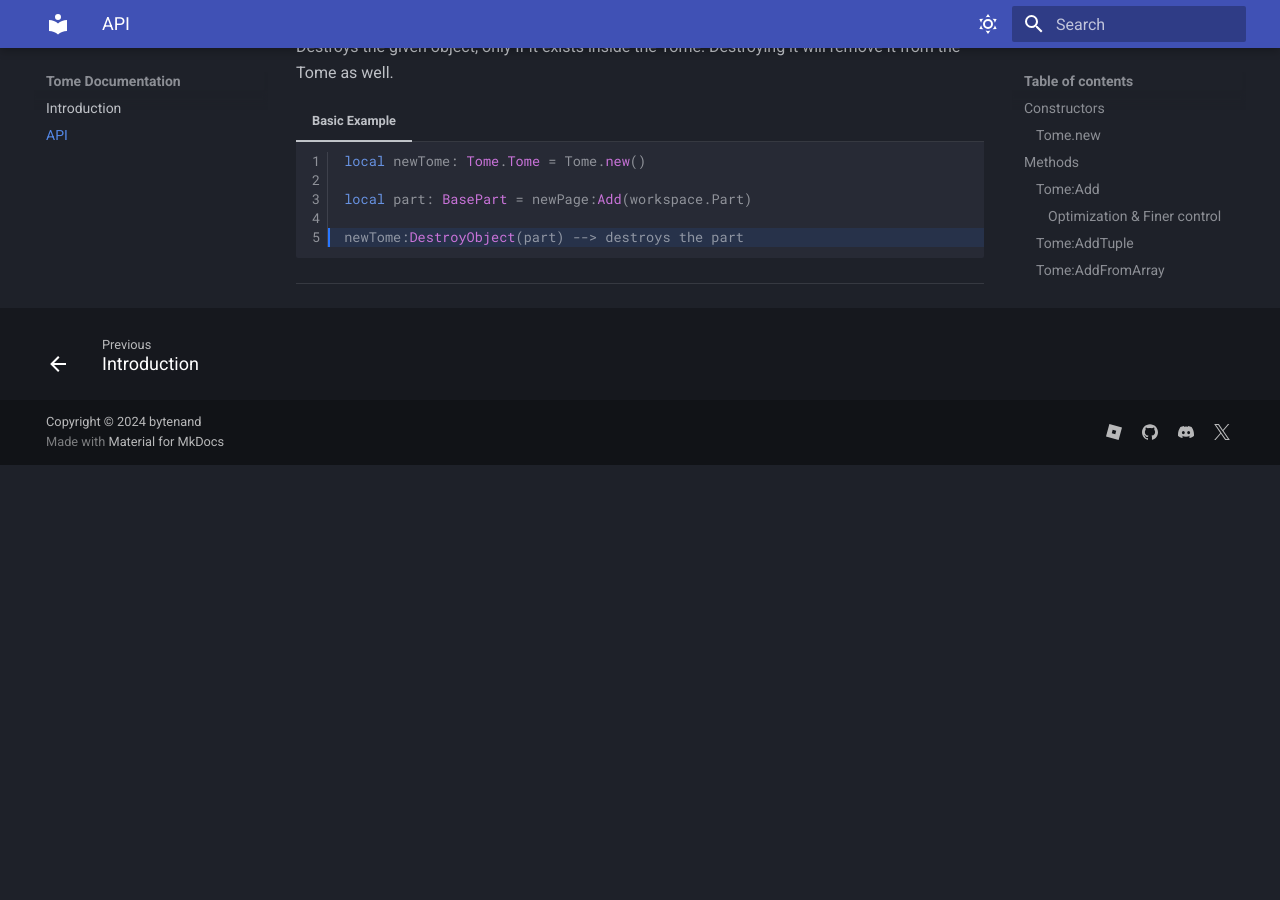
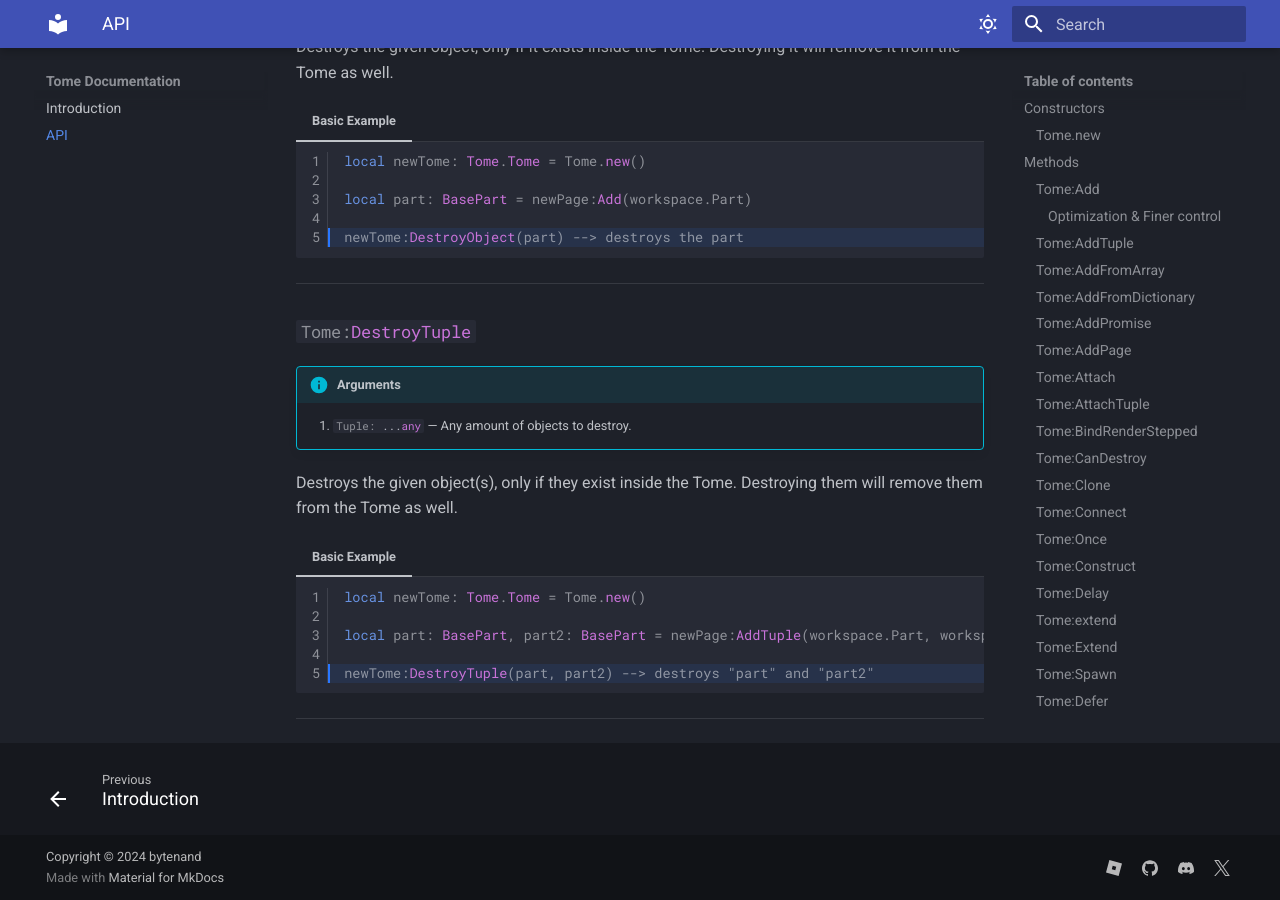
Before and after one commit to y29r/tome-docs, an MkDocs documentation site: the page built from docs/API.md, in a window 1280 px wide and 900 px high, scrolled down 14819 px. Built offline with MkDocs 1.6.1 and Material for MkDocs 9.7.7, drawn with Linux system fonts in a browser that asks for light colours; before the commit the page ends 15284 px from its top, so only the background shows below that.

Commit message:
Added Tome:DestroyTuple

````diff
--- a/docs/API.md
+++ b/docs/API.md
@@ -780,3 +780,21 @@
 	```
 
 ---
+
+### `#!luau Tome:DestroyTuple`
+
+!!! info "Arguments"
+	1. `#!luau Tuple: ...any` &mdash; Any amount of objects to destroy.
+
+Destroys the given object(s), only if they exist inside the Tome. Destroying them will remove them from the Tome as well.
+
+=== "Basic Example"
+	```luau linenums="1" hl_lines="5-5"
+	local newTome: Tome.Tome = Tome.new()
+
+	local part: BasePart, part2: BasePart = newPage:AddTuple(workspace.Part, workspace.Part2)
+
+	newTome:DestroyTuple(part, part2) --> destroys "part" and "part2"
+	```
+
+---
````
